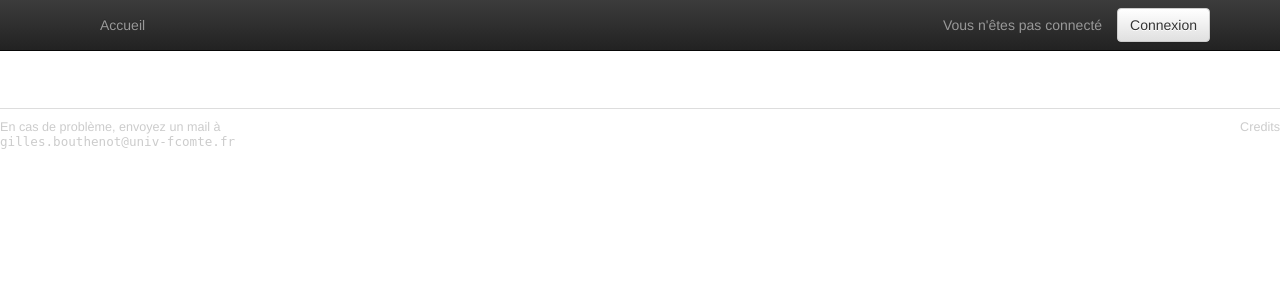
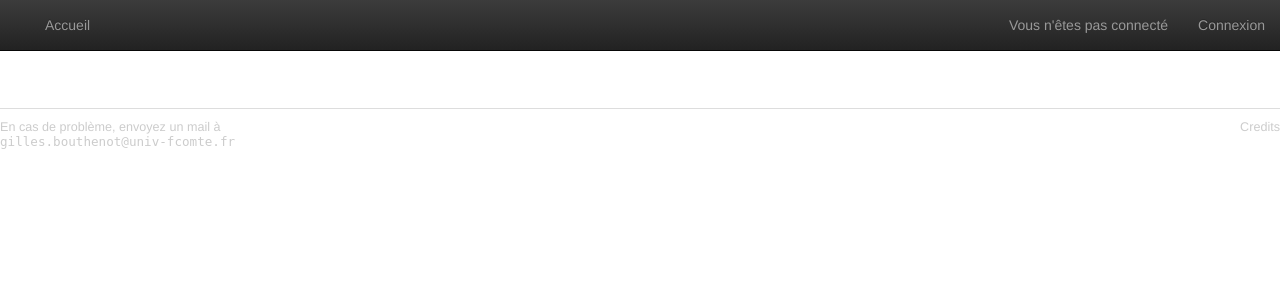
Before and after one commit to Erolyam/PACExpresso, a PHP site: template application/views/root.phtml in a window 1280 px wide. Shown: the top 300 px of the page. Run offline with PHP 8.4, Linux system fonts and the light colour scheme; the template is opened without the code that fills it, so the values that code supplies are empty.

Commit message:
navbar WIP : <a> bouton transformé en <a> normal. Visiblement, on ne peut pas avoir de <a> bouton dans navbar

```diff
--- a/application/layouts/default.phtml
+++ b/application/layouts/default.phtml
@@ -49,17 +49,21 @@
 </head>
 <body class="<?php echo $this->layout->bodyclass ?>">
 
-    <div class="navbar navbar-inverse navbar-fixed-top">
-      <div class="container">
+    <nav class="navbar navbar-inverse navbar-fixed-top" role="navigation">
+      <div class="container-fluid">
+        <!-- Brand and toggle get grouped for better mobile display -->
         <div class="navbar-header">
-          <button type="button" class="navbar-toggle" data-toggle="collapse" data-target=".navbar-collapse">
+          <button type="button" class="navbar-toggle" data-toggle="collapse" data-target="#togglenavigation">
+            <span class="sr-only">Toggle navigation</span>
             <span class="icon-bar"></span>
             <span class="icon-bar"></span>
             <span class="icon-bar"></span>
           </button>
           <a class="navbar-brand" href="<?= $this->layout->urlHome ?>"><?= $this->tr("title_short") ?></a>
         </div><!--/.navbar-header -->
-        <div class="navbar-collapse collapse">
+
+        <!-- toggle navigation -->
+        <div class="collapse navbar-collapse" id="togglenavigation">
           <ul class="nav navbar-nav">
             <? $active = ""; if ($this->layout->current==="home") {$active = "active"; } ?>
             <li class="<?= $active ?>"><a href="<?= $this->layout->urlHome ?>">Accueil</a></li>
@@ -83,23 +87,27 @@
             -->
           </ul>
 
-          <div class="navbar-right">
+          <ul class="nav navbar-nav navbar-right">
             <? if (isset($this->auth['login'])) :?>
-              <span class="navbar-text">
+              <li class="navbar-text">
                 Connecté en tant que : <?= ucfirst(strtolower($this->auth['displayname'])) ?>
-              </span>
-              <a href="<?= $this->auth['logoutUrl'] ?>" class='btn btn-default navbar-btn'>Déconnexion</a>
+              </li>
+              <li>
+                <a href="<?= $this->auth['logoutUrl'] ?>" class='navbar-link'>Déconnexion</a>
+              </li>
             <? else: ?>
-              <span class="navbar-text">
+              <li class="navbar-text">
                 Vous n'êtes pas connecté
-              </span>
-              <a href="<?= $this->auth['loginUrl'] ?>" class='btn btn-default navbar-btn'>Connexion</a>
+              </li>
+              <li>
+                <a href="<?= $this->auth['loginUrl'] ?>" class='nabvar-link'>Connexion</a>
+              </li>
             <? endif; ?>
-          </div>
+          </ul>
 
         </div><!--/.navbar-collapse -->
-      </div><!--/.container -->
-    </div><!--/.navbar -->
+      </div><!--/.container-fluid -->
+    </nav>
 
     <?php echo $this->yield(); ?>
 
```
